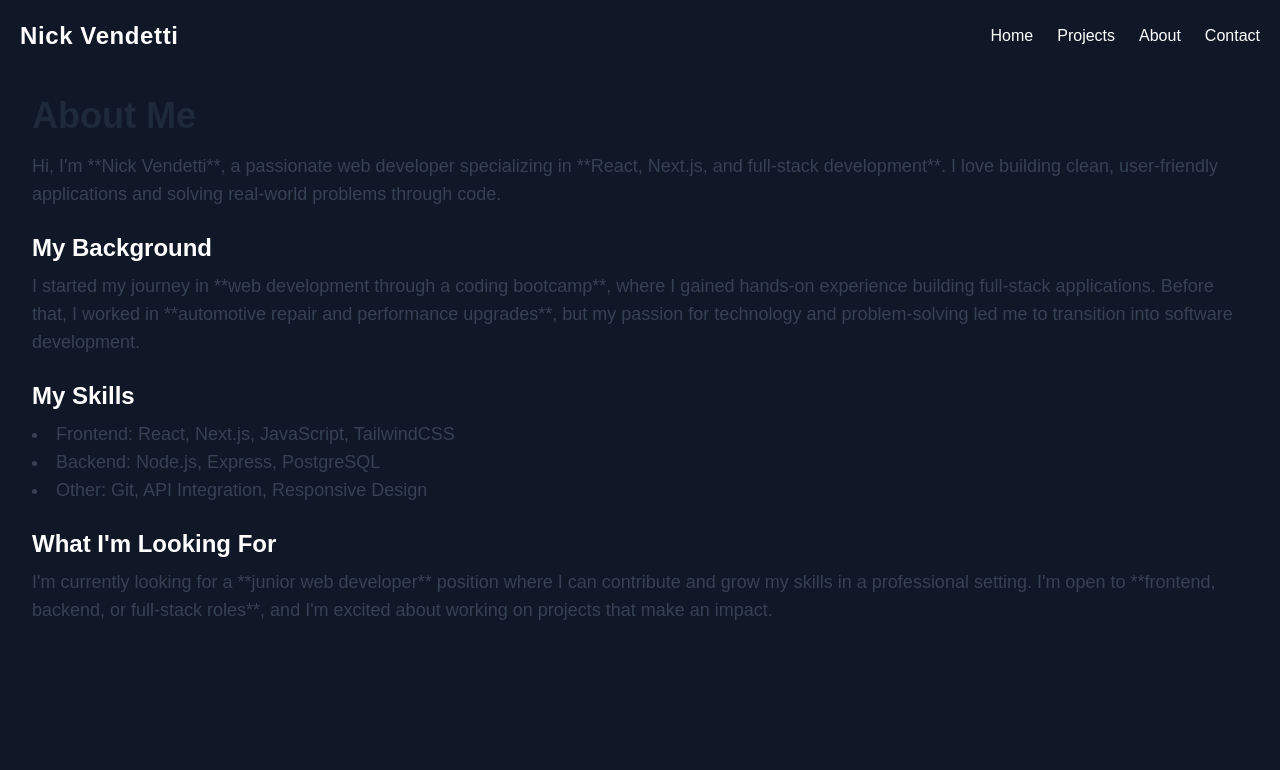
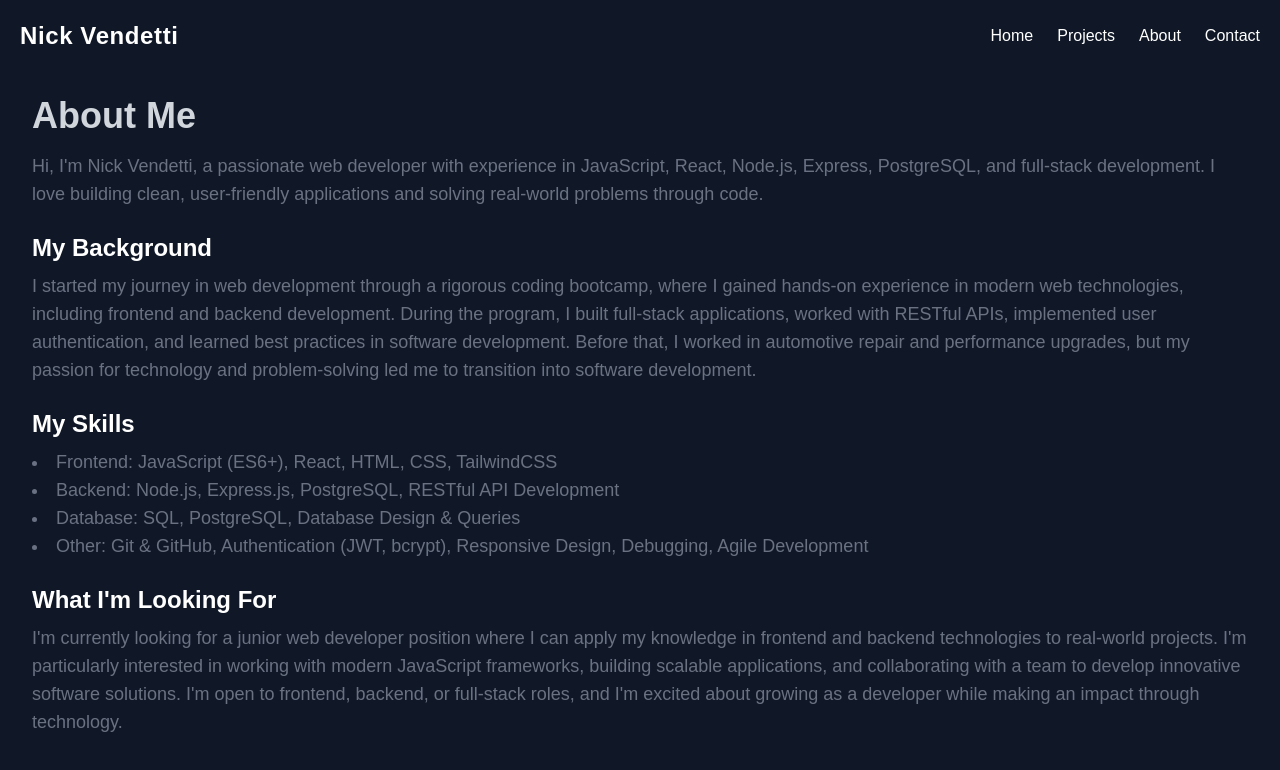
Before and after one commit to NickVendetti/Portfolio, a Next.js app: page /about in a window 1280 px wide. Shown: the top 770 px of the page. Built offline with nearby package versions, Linux system fonts and the light colour scheme.

Commit message:
ready for deployment

```diff
--- a/src/app/about/page.js
+++ b/src/app/about/page.js
@@ -1,36 +1,49 @@
 export default function About() {
   return (
     <main className="container mx-auto p-8">
-      <h1 className="text-4xl font-bold text-gray-800">About Me</h1>
-      <p className="mt-4 text-lg text-gray-700">
-        Hi, I&apos;m **Nick Vendetti**, a passionate web developer specializing
-        in **React, Next.js, and full-stack development**. I love building
-        clean, user-friendly applications and solving real-world problems
-        through code.
+      <h1 className="text-4xl font-bold text-gray-300">About Me</h1>
+      <p className="mt-4 text-lg text-gray-500">
+        Hi, I&apos;m Nick Vendetti, a passionate web developer with experience
+        in JavaScript, React, Node.js, Express, PostgreSQL, and full-stack
+        development. I love building clean, user-friendly applications and
+        solving real-world problems through code.
       </p>
 
       <h2 className="text-2xl font-semibold mt-6">My Background</h2>
-      <p className="text-lg text-gray-700 mt-2">
-        I started my journey in **web development through a coding bootcamp**,
-        where I gained hands-on experience building full-stack applications.
-        Before that, I worked in **automotive repair and performance upgrades**,
-        but my passion for technology and problem-solving led me to transition
-        into software development.
+      <p className="text-lg text-gray-500 mt-2">
+        I started my journey in web development through a rigorous coding
+        bootcamp, where I gained hands-on experience in modern web technologies,
+        including frontend and backend development. During the program, I built
+        full-stack applications, worked with RESTful APIs, implemented user
+        authentication, and learned best practices in software development.
+        Before that, I worked in automotive repair and performance upgrades, but
+        my passion for technology and problem-solving led me to transition into
+        software development.
       </p>
 
       <h2 className="text-2xl font-semibold mt-6">My Skills</h2>
-      <ul className="mt-2 text-lg text-gray-700 list-disc list-inside">
-        <li>Frontend: React, Next.js, JavaScript, TailwindCSS</li>
-        <li>Backend: Node.js, Express, PostgreSQL</li>
-        <li>Other: Git, API Integration, Responsive Design</li>
+      <ul className="mt-2 text-lg text-gray-500 list-disc list-inside">
+        <li>Frontend: JavaScript (ES6+), React, HTML, CSS, TailwindCSS</li>
+        <li>
+          Backend: Node.js, Express.js, PostgreSQL, RESTful API Development
+        </li>
+        <li>Database: SQL, PostgreSQL, Database Design & Queries</li>
+        <li>
+          Other: Git & GitHub, Authentication (JWT, bcrypt), Responsive Design,
+          Debugging, Agile Development
+        </li>
       </ul>
 
       <h2 className="text-2xl font-semibold mt-6">What I&apos;m Looking For</h2>
-      <p className="text-lg text-gray-700 mt-2">
-        I&apos;m currently looking for a **junior web developer** position where
-        I can contribute and grow my skills in a professional setting. I&apos;m
-        open to **frontend, backend, or full-stack roles**, and I&apos;m excited
-        about working on projects that make an impact.
+      <p className="text-lg text-gray-500 mt-2">
+        I&apos;m currently looking for a junior web developer position where I
+        can apply my knowledge in frontend and backend technologies to
+        real-world projects. I&apos;m particularly interested in working with
+        modern JavaScript frameworks, building scalable applications, and
+        collaborating with a team to develop innovative software solutions.
+        I&apos;m open to frontend, backend, or full-stack roles, and I&apos;m
+        excited about growing as a developer while making an impact through
+        technology.
       </p>
     </main>
   );
--- a/src/app/contact/page.js
+++ b/src/app/contact/page.js
@@ -1,8 +1,41 @@
 export default function Contact() {
   return (
-    <main className="p-8">
-      <h1 className="text-3xl font-bold">Contact</h1>
-      <p className="mt-4">Feel free to reach out via email or LinkedIn.</p>
+    <main className="container mx-auto p-8">
+      <h1 className="text-4xl font-bold text-gray-400">Contact</h1>
+      <p className="mt-4 text-lg text-gray-700">
+        Feel free to reach out to me through any of the following platforms:
+      </p>
+
+      <div className="mt-6 space-y-4">
+        <div>
+          <h2 className="text-2xl font-semibold">Email</h2>
+          <p className="text-lg text-gray-600">nrvendetti@gmail.com</p>
+        </div>
+
+        <div>
+          <h2 className="text-2xl font-semibold">GitHub</h2>
+          <a
+            href="https://github.com/NickVendetti"
+            className="text-blue-500 hover:text-blue-700"
+            target="_blank"
+            rel="noopener noreferrer"
+          >
+            github.com/NickVendetti
+          </a>
+        </div>
+
+        <div>
+          <h2 className="text-2xl font-semibold">LinkedIn</h2>
+          <a
+            href="#"
+            className="text-blue-500 hover:text-blue-700"
+            target="_blank"
+            rel="noopener noreferrer"
+          >
+            https://www.linkedin.com/in/nick-vendetti/
+          </a>
+        </div>
+      </div>
     </main>
   );
 }
```
